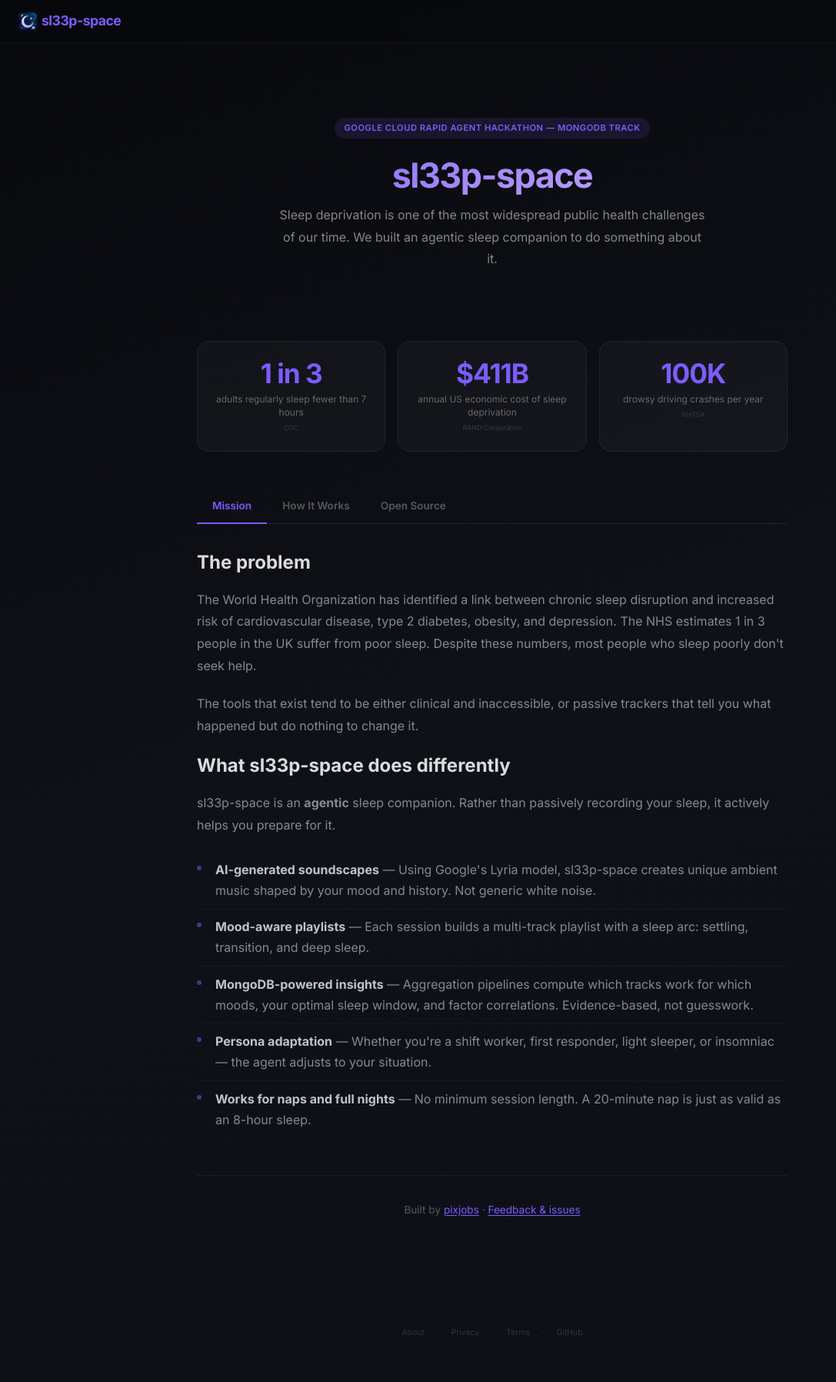
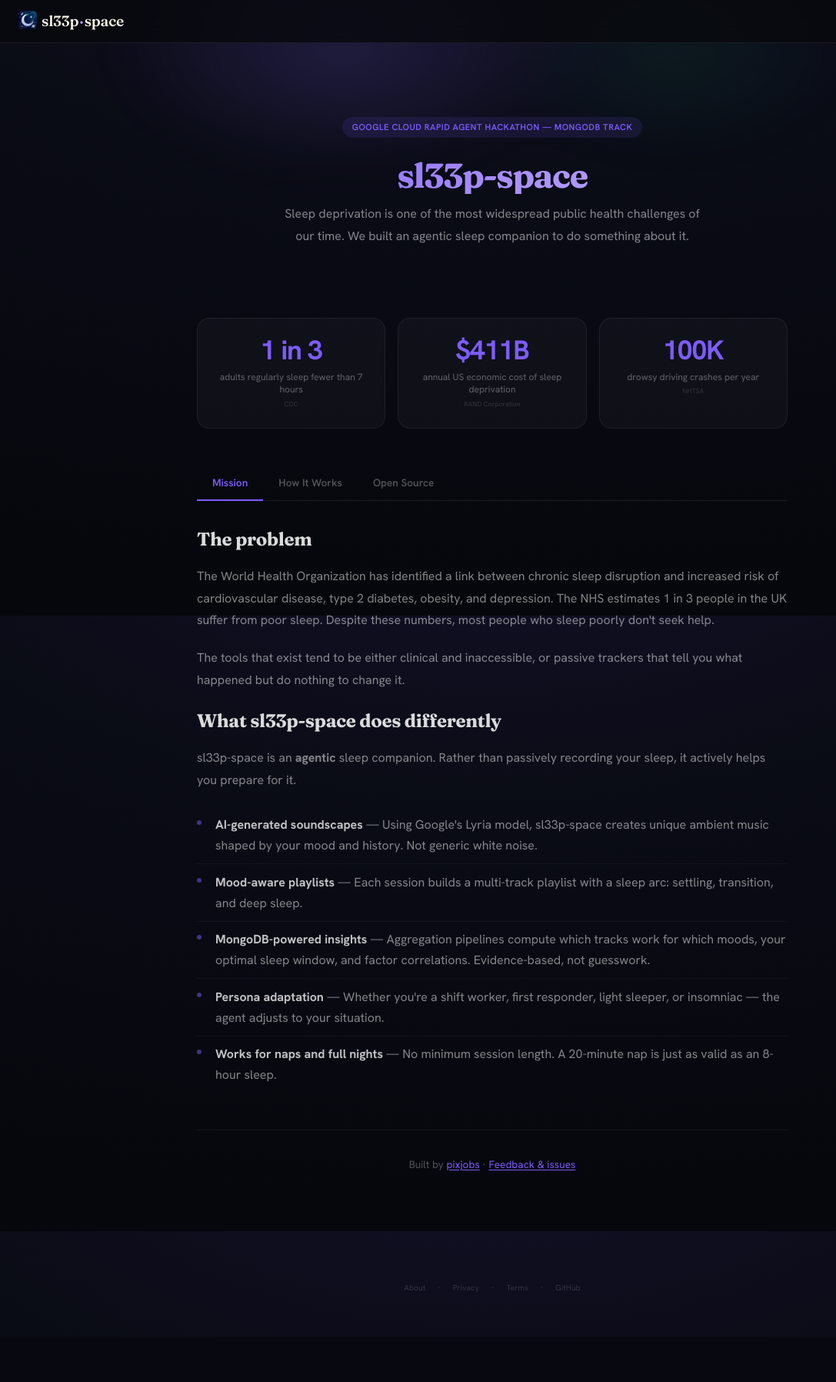
Before and after one commit to pixjobs/sl33p-space, a Flask app: page /about in a window 1280 px wide. Shown: the whole page at 77% size, without its empty margins (0-1087 px from the left). After the commit the page ends 1701 px from the top, so only its background shows below. Run offline with Flask 3, Linux system fonts and the light colour scheme; some libraries are stand-ins or nearby versions.

Commit message:
Carry the landing design language into the app interior
The logged-in app still used Inter + the old cool-grey palette, so it
felt like a different product from the new landing. This unifies them.

- Global tokens (style.css): Fraunces display + Hanken Grotesk body,
  moonlight-cream ink, warmer space background, violet + MongoDB-green
  accents, larger radii, softer shadows, a subtle aurora behind content
  (reduced-motion aware). Headings now use the display font.
- Nav (base.html + style.css): fonts preloaded; brand restyled to
  "sl33p·space" with the violet accent, matching the landing.
- /plan polish (plan.css): slicker tab bar, editorial Fraunces stat
  numbers, and the agent "vibe" caption in Fraunces italic with the
  cream→violet→amber gradient.

Co-Authored-By: Claude Opus 4.8 <noreply@anthropic.com>

```diff
--- a/web/static/style.css
+++ b/web/static/style.css
@@ -1,44 +1,83 @@
-@import url('https://fonts.googleapis.com/css2?family=Inter:wght@300;400;500;600;700&display=swap');
+/* Fonts (Fraunces + Hanken Grotesk) are loaded via <link> in base.html. */
 
 :root {
-  --bg: #08090d;
-  --bg-gradient: linear-gradient(160deg, #08090d 0%, #0f1118 50%, #0d0f17 100%);
+  --bg: #06070c;
+  /* Warm top glow → deep space, matching the landing's "nocturnal observatory" */
+  --bg-gradient: radial-gradient(150% 120% at 50% -20%, #141029 0%, #0a0c16 40%, #06070c 100%);
   --surface: rgba(255, 255, 255, 0.04);
   --surface-hover: rgba(255, 255, 255, 0.07);
   --surface-solid: #13151d;
   --glass: rgba(255, 255, 255, 0.03);
-  --glass-border: rgba(255, 255, 255, 0.06);
+  --glass-border: rgba(255, 255, 255, 0.07);
   --border: rgba(255, 255, 255, 0.08);
   --border-hover: rgba(255, 255, 255, 0.14);
-  --text: #e4e8f1;
-  --text-secondary: rgba(255, 255, 255, 0.5);
-  --text-muted: rgba(255, 255, 255, 0.3);
+  --text: #f3efe6;            /* moonlight cream */
+  --text-secondary: rgba(243, 239, 230, 0.6);
+  --text-muted: rgba(243, 239, 230, 0.32);
   --accent: #7c5cfc;
   --accent-hover: #8e72ff;
+  --accent-bright: #b9a4ff;   /* highlight / display accent */
   --accent-glow: rgba(124, 92, 252, 0.15);
   --accent-soft: rgba(124, 92, 252, 0.08);
+  --mongo: #00ed64;           /* data / MCP accent */
+  --mongo-deep: #00684a;
+  --amber: #ffcaa0;
   --danger: #f43f5e;
   --success: #34d399;
   --success-glow: rgba(52, 211, 153, 0.15);
   --warning: #fbbf24;
-  --radius: 16px;
-  --radius-sm: 10px;
-  --radius-xs: 6px;
+  --font-display: 'Fraunces', Georgia, 'Times New Roman', serif;
+  --font-body: 'Hanken Grotesk', -apple-system, BlinkMacSystemFont, sans-serif;
+  --radius: 18px;
+  --radius-sm: 11px;
+  --radius-xs: 7px;
   --shadow: 0 4px 24px rgba(0, 0, 0, 0.3);
-  --shadow-lg: 0 8px 40px rgba(0, 0, 0, 0.4);
+  --shadow-lg: 0 18px 50px rgba(0, 0, 0, 0.45);
   --transition: 0.2s cubic-bezier(0.4, 0, 0.2, 1);
 }
 
 * { margin: 0; padding: 0; box-sizing: border-box; }
 
 body {
-  font-family: 'Inter', -apple-system, BlinkMacSystemFont, sans-serif;
+  font-family: var(--font-body);
   background: var(--bg);
   background-image: var(--bg-gradient);
+  background-attachment: fixed;
   color: var(--text);
   min-height: 100vh;
   -webkit-font-smoothing: antialiased;
   padding-bottom: 2rem;
+}
+
+/* Subtle aurora behind all content (sits above the bg, below the UI) */
+body::before {
+  content: '';
+  position: fixed;
+  inset: -20% -10% auto -10%;
+  height: 70vh;
+  z-index: -1;
+  pointer-events: none;
+  background:
+    radial-gradient(closest-side, rgba(139,109,255,0.16), transparent 70%),
+    radial-gradient(closest-side, rgba(0,237,100,0.06), transparent 70%);
+  background-position: 25% 0%, 80% 20%;
+  background-size: 55% 80%, 45% 70%;
+  background-repeat: no-repeat;
+  filter: blur(30px);
+  animation: bgAurora 30s ease-in-out infinite alternate;
+}
+@keyframes bgAurora {
+  0%   { transform: translateX(-2%) scale(1); }
+  100% { transform: translateX(3%) scale(1.1); }
+}
+@media (prefers-reduced-motion: reduce) { body::before { animation: none; } }
+
+/* Display font for headings — editorial, soft, nocturnal */
+h1, h2, .card-header h2, .card h2, .hero h1, .plan-header h1 {
+  font-family: var(--font-display);
+  font-optical-sizing: auto;
+  letter-spacing: -0.015em;
+  font-weight: 500;
 }
 
 /* ───── Nav ───── */
@@ -58,12 +97,16 @@ body {
 }
 
 .nav-brand {
-  font-size: 1.1rem;
-  font-weight: 700;
-  color: var(--accent);
+  font-family: var(--font-display);
+  font-size: 1.2rem;
+  font-weight: 600;
+  color: var(--text);
   text-decoration: none;
-  letter-spacing: -0.5px;
-}
+  letter-spacing: -0.01em;
+  display: inline-flex;
+  align-items: center;
+}
+.nav-brand b { color: var(--accent-bright); font-weight: 600; margin: 0 1px; }
 
 /* ───── Nav User ───── */
 .nav-user {
--- a/web/templates/base.html
+++ b/web/templates/base.html
@@ -15,19 +15,25 @@
             surface: { DEFAULT: 'rgba(255,255,255,0.04)', hover: 'rgba(255,255,255,0.07)', solid: '#13151d' },
             border: { DEFAULT: 'rgba(255,255,255,0.08)', hover: 'rgba(255,255,255,0.14)' },
           },
-          fontFamily: { sans: ['Inter', 'system-ui', 'sans-serif'] },
+          fontFamily: {
+            sans: ['Hanken Grotesk', 'system-ui', 'sans-serif'],
+            display: ['Fraunces', 'Georgia', 'serif'],
+          },
         },
       },
     }
   </script>
   <link rel="icon" type="image/jpeg" href="{{ url_for('static', filename='logo.jpg') }}">
   <link rel="apple-touch-icon" href="{{ url_for('static', filename='logo.jpg') }}">
+  <link rel="preconnect" href="https://fonts.googleapis.com">
+  <link rel="preconnect" href="https://fonts.gstatic.com" crossorigin>
+  <link href="https://fonts.googleapis.com/css2?family=Fraunces:ital,opsz,wght@0,9..144,400..700;1,9..144,400..600&family=Hanken+Grotesk:wght@300;400;500;600;700&display=swap" rel="stylesheet">
   <link rel="stylesheet" href="{{ url_for('static', filename='style.css') }}">
   {% block styles %}{% endblock %}
 </head>
 <body data-tracking-level="{{ tracking_level|default('basic') }}">
   <nav class="nav">
-    <a href="/" class="nav-brand"><img src="{{ url_for('static', filename='logo.jpg') }}" alt="" class="inline-block w-6 h-6 rounded-md mr-1.5 align-middle" style="margin-top:-2px">sl33p-space</a>
+    <a href="/" class="nav-brand"><img src="{{ url_for('static', filename='logo.jpg') }}" alt="" class="inline-block w-6 h-6 rounded-md mr-1.5 align-middle" style="margin-top:-2px">sl33p<b>·</b>space</a>
     <div class="nav-user" id="nav-user">
       {% if is_admin %}<a href="/admin" class="btn btn-sm btn-ghost" style="margin-right:0.5rem">Admin</a>{% endif %}
       <a href="/" class="btn btn-sm btn-ghost" id="sign-in-btn" style="display:none">Sign In</a>
```
Also changed, not shown: web/static/plan.css (+17 -14 lines).
